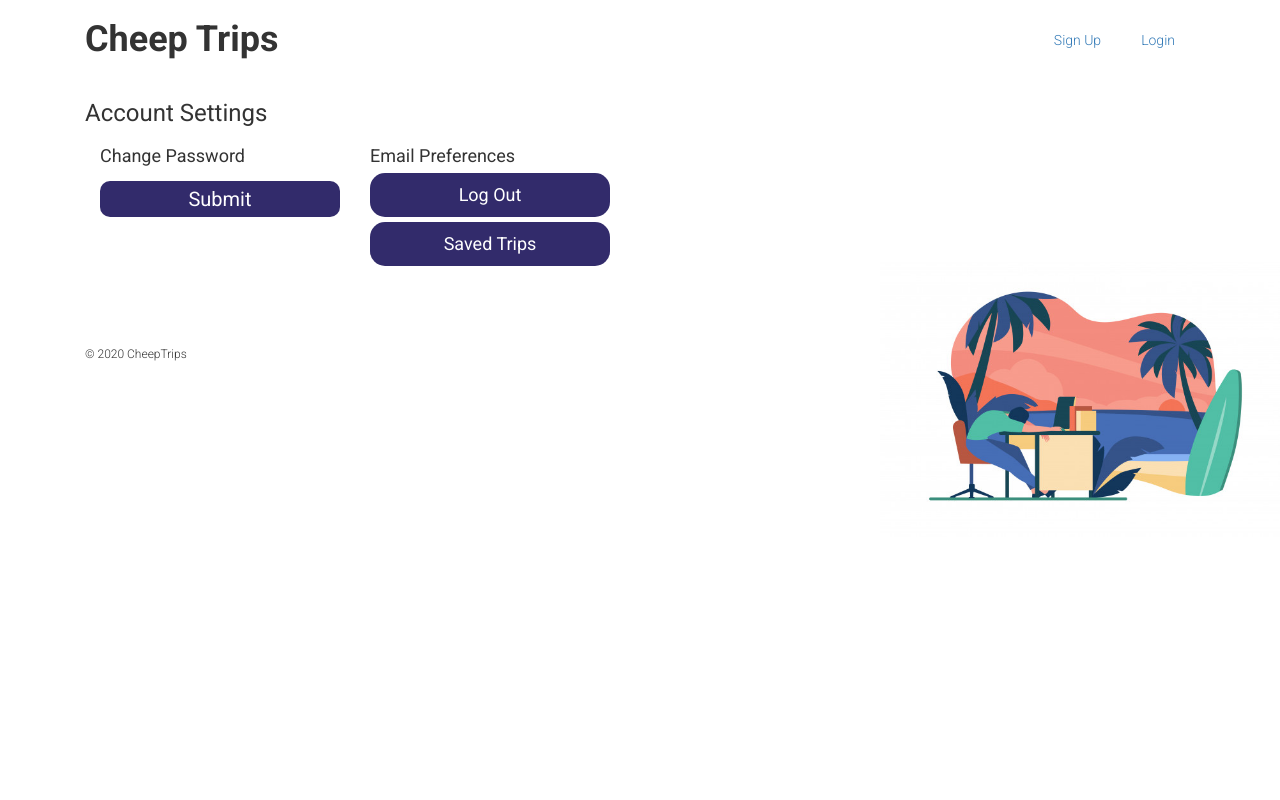
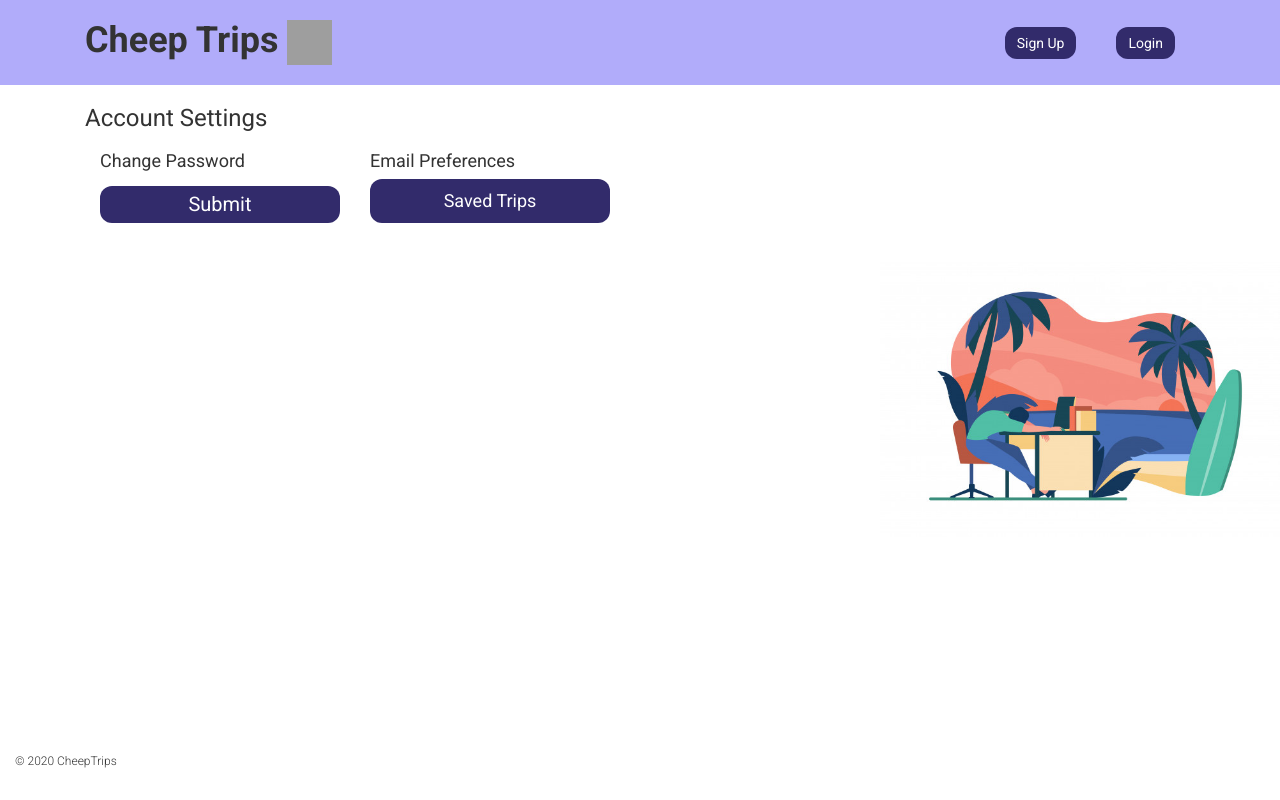
Before and after one commit to Cheep-Trips/CheepTrips, a Django app: page /profile/ in a window 1280 px wide. Run offline with Django 3.2, Linux system fonts and the light colour scheme; some libraries are stand-ins or nearby versions; grey boxes are pictures that could not be loaded.

Commit message:
update navbar

```diff
--- a/src/trips/static/css/main.css
+++ b/src/trips/static/css/main.css
@@ -1,4 +1,9 @@
 /* ---- For Welcome pages -----*/
+a {
+  color:inherit;
+  text-decoration: none;
+ }
+
 body {
   font-family: 'Roboto', sans-serif;
   font-weight: 300;
@@ -27,6 +32,13 @@
 header p {
   padding: 0 20px;
   margin: 0;
+}
+
+.img-responsive {
+  height: auto;
+  width: auto;
+  max-height: 72px;
+  max-width: 250px;
 }
 
 .jumbotron {
@@ -75,7 +87,10 @@
 }
 
 .btn.btn-rounded {
-  border-radius: 15px;
+  border-radius: 0px;
+  border-collapse: separate;
+  perspective: 1px;
+
 }
 
 .btn.btn-large{
@@ -96,8 +111,11 @@
 
 
 footer {
+  position: absolute;
+  bottom: 0;
   font-size: 12px;
   padding: 20px 0;
+
 }
 
 footer .col-sm-8 {
--- a/src/trips/templates/trips/base.html
+++ b/src/trips/templates/trips/base.html
@@ -15,19 +15,45 @@
 
   <body>
   <!-- Navigation bar -->
-  <header class="container">
-    <div class="row">
-      <h1 class="col-sm-4">Cheep Trips</h1>
+  <style>
+    a {
+    color: #333333;
+    }
+    a:hover {
+    color: #322b6b;
+    text-decoration: none;
+    }
+    .navbar-custom {
+      background-color: #b1acfa;
+    }
+    .btn.btn-rounded {
+      border-radius: 12px;
+      border-collapse: separate;
+      perspective: 1px;
+    }
+  </style>
+
+  <div class="container-fluid navbar-custom">
+    <header class="container">
+    <div class="row navbar-custom">
+      <a href="{% url 'trips:welcome' %}" class="col-sm-4">
+      <h1>Cheep Trips
+        <img src="https://cdn.discordapp.com/attachments/598365420981977120/716052242091737108/imageedit_7_7139378593_5.jpg" height="45" width="45">
+      </h1>
+      </a>
       <nav class="col-sm-8 text-right">
         {% if user.is_authenticated %}
-        <p><a href="{% url 'logout' %}">Logout</a></p>
+        <p><a href="{% url 'logout' %}" class="btn btn-medium btn-primary btn-rounded">Logout</a></p>
+        <a href="{% url 'trips:profile' %}" class="btn btn-medium btn-primary btn-rounded">
+          <span class="glyphicon glyphicon-user"></span>
+        </a>
         {% else %}
-        <p><a href="{% url 'django_registration_register' %}">Sign Up</a></p>
-        <p><a href="{% url 'login' %}">Login</a></p>
+        <p><a href="{% url 'django_registration_register' %}" class="btn btn-medium btn-primary btn-rounded">Sign Up</a></p>
+        <p><a href="{% url 'login' %}" class="btn btn-medium btn-primary btn-rounded">Login</a></p>
         {% endif %}
       </nav>
+    </header>
     </div>
-    </header>
   <!-- End of Navigation bar -->
 
   {% block content %}
--- a/src/trips/templates/trips/profile.html
+++ b/src/trips/templates/trips/profile.html
@@ -32,7 +32,6 @@
       <div>
         <div class="col-md-6">
           <h4 class="card-title">Email Preferences</h4>
-          <a href="{% url 'trips:welcome' %}" class="btn btn-lg btn-primary btn-rounded btn-block">Log Out</a>
           <a href="{% url 'trips:saved_trips' %}" class="btn btn-lg btn-primary btn-rounded btn-block">Saved Trips</a>
         </div>
       </div>
```
Also changed, not shown: src/db.sqlite3.
